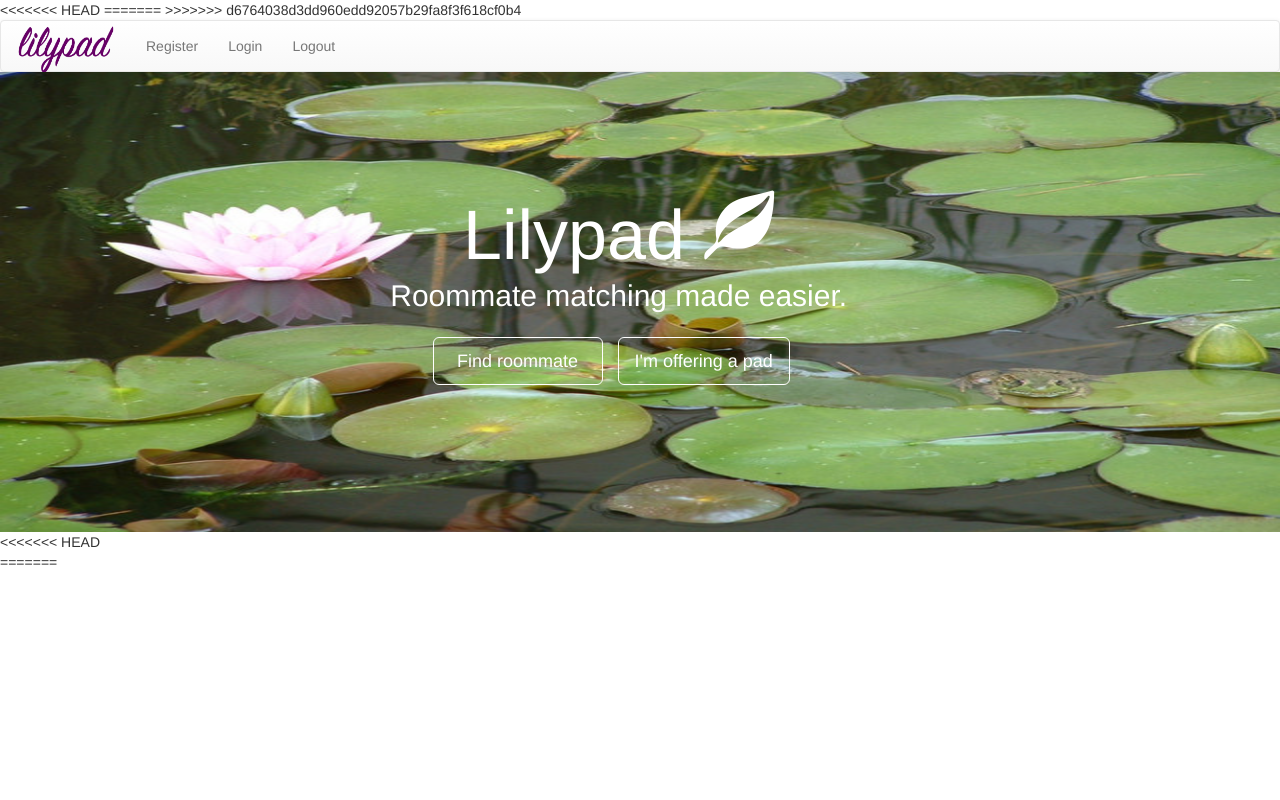
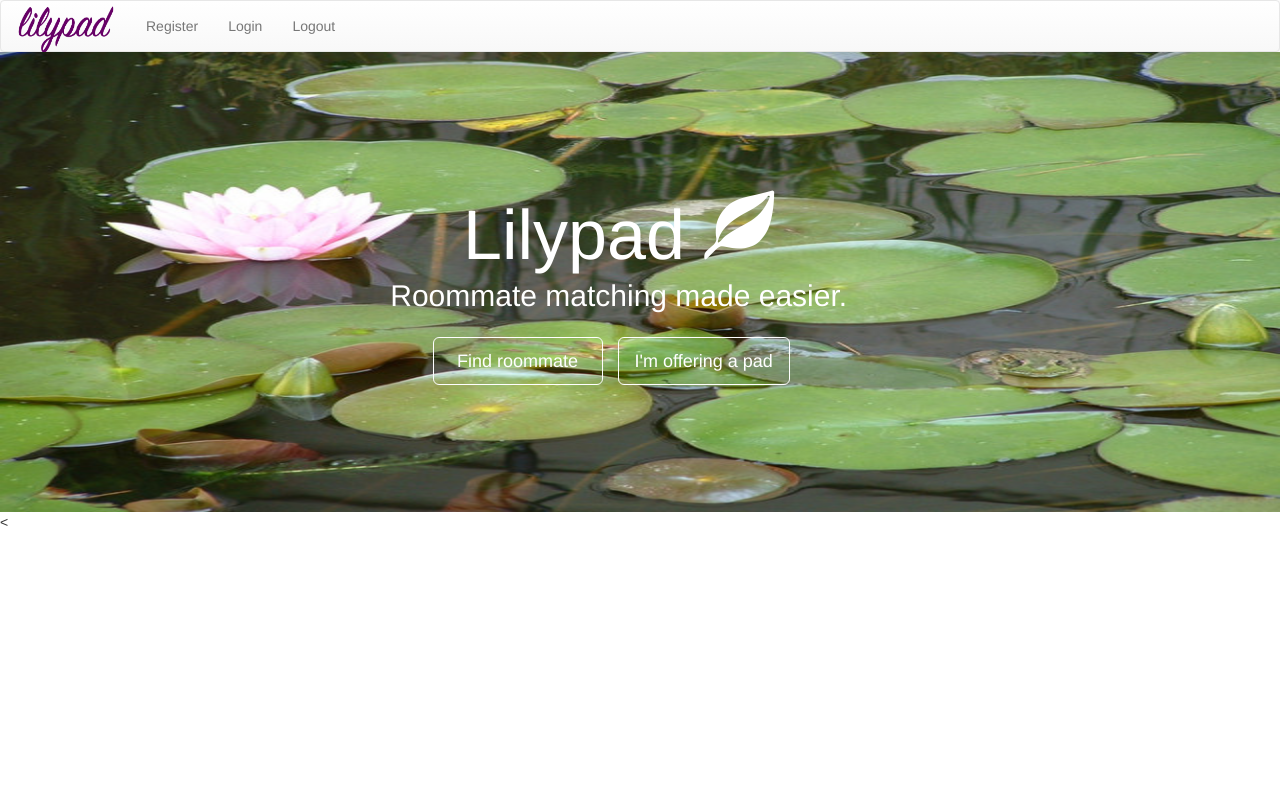
Before and after one commit to Akyya-Mayberry/spectra16, a Flask app: page / in a window 1280 px wide. Run offline with Flask 2, Linux system fonts and the light colour scheme; parts of the project's set-up code (start-up, migrations or seed data) failed here and were passed over; some libraries are stand-ins or nearby versions.

Commit message:
fixed index base extend

```diff
--- a/templates/index.html
+++ b/templates/index.html
@@ -1,33 +1,6 @@
-<<<<<<< HEAD
-
-<!DOCTYPE html>
-<html>
-<head>
-<title>LilyPad</title>
-
-
-<link rel="stylesheet" href="https://maxcdn.bootstrapcdn.com/bootstrap/3.3.6/css/bootstrap.min.css" integrity="sha384-1q8mTJOASx8j1Au+a5WDVnPi2lkFfwwEAa8hDDdjZlpLegxhjVME1fgjWPGmkzs7" crossorigin="anonymous">
-
-<!-- Optional theme -->
-<link rel="stylesheet" href="https://maxcdn.bootstrapcdn.com/bootstrap/3.3.6/css/bootstrap-theme.min.css" integrity="sha384-fLW2N01lMqjakBkx3l/M9EahuwpSfeNvV63J5ezn3uZzapT0u7EYsXMjQV+0En5r" crossorigin="anonymous">
-
-<script src="https://code.jquery.com/jquery-2.2.4.js"   integrity="sha256-iT6Q9iMJYuQiMWNd9lDyBUStIq/8PuOW33aOqmvFpqI="   crossorigin="anonymous"></script>
-
-<!-- Latest compiled and minified JavaScript -->
-<script src="https://maxcdn.bootstrapcdn.com/bootstrap/3.3.6/js/bootstrap.min.js" integrity="sha384-0mSbJDEHialfmuBBQP6A4Qrprq5OVfW37PRR3j5ELqxss1yVqOtnepnHVP9aJ7xS" crossorigin="anonymous"></script>
-
-<link rel="stylesheet" type="text/css" href="../static/stylesheets/custom.css">
-
-<script src="../static/javascript/custom.js"></script>
-
-</head>
-
-<body>
-=======
 {% extends "base.html" %}
-{% block title %}Lilypad Home{% endblock %}
+{% block title %}Account Registration{% endblock %}
 {% block body %}
->>>>>>> d6764038d3dd960edd92057b29fa8f3f618cf0b4
     <nav class="navbar navbar-default">
   <div class="container-fluid">
     <div class="navbar-header">
@@ -61,18 +34,6 @@
   </div>
       </div>
   </div>
-<<<<<<< HEAD
-
-<div id="push">
-</div>
-
 
   </div>
-</body>
-</html>
-=======
-
-  </div>
-{% endblock %}
-
->>>>>>> d6764038d3dd960edd92057b29fa8f3f618cf0b4
+<{% endblock %}
```
Also changed, not shown: model.py (+12 -12 lines), 2 other files.
